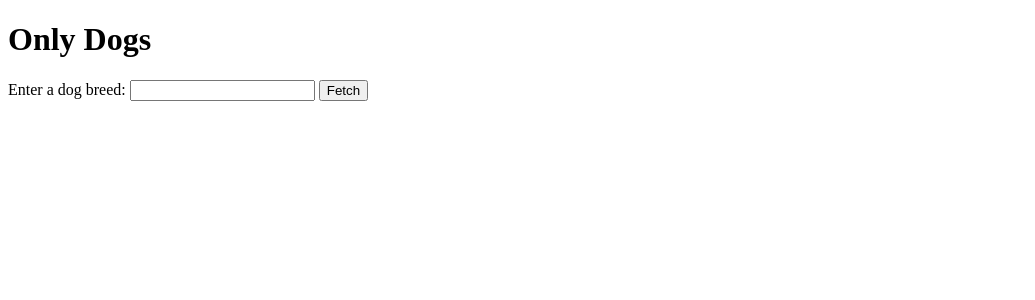
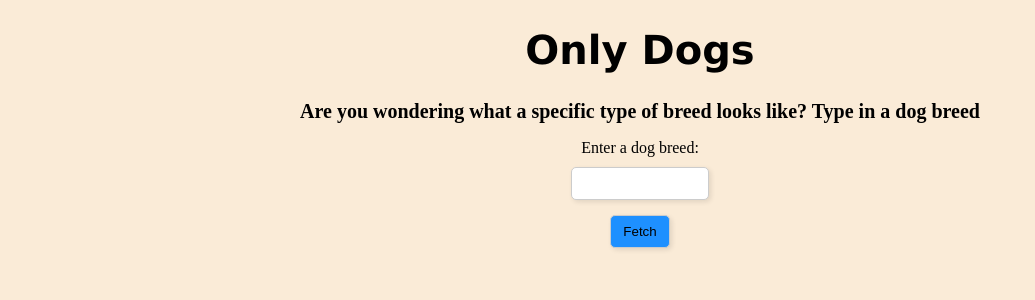
Before and after one commit to erobins03/final-project, a Flask app: page / in a window 1280 px wide. Shown: the top 300 px of the page, without its empty margins (0-1035 px from the left). Run offline with Flask 3, Linux system fonts and the light colour scheme.

Commit message:
updating the project

```diff
--- a/app.py
+++ b/app.py
@@ -2,68 +2,69 @@ import urllib.parse, urllib.request, urllib.error, json
 import requests
 import pprint
 from flask import Flask, render_template, request
-import function
+from function import *
 
 app = Flask (__name__)
 
-def get_url(url):
-    try:
-        response = urllib.request.urlopen(url)
-        return json.loads(response.read())
-    except urllib.error.URLError as e:
-        print("Error: Unable to reach the server: ", e)
-        return None
-    except urllib.error.HTTPError as e:
-        print("Error: HTTP error code: ", e.code, e.reason)
-        return None
-    except Exception as e:
-        print("An unexpected error occurred: ", e)
-        return None
+# def get_url(url):
+#     try:
+#         response = urllib.request.urlopen(url)
+#         return json.loads(response.read())
+#     except urllib.error.URLError as e:
+#         # print("Error: Unable to reach the server: ", e)
+#         return None
+#     except urllib.error.HTTPError as e:
+#         # print("Error: HTTP error code: ", e.code, e.reason)
+#         return None
+#     except Exception as e:
+#         # print("An unexpected error occurred: ", e)
+#         return None
+#
+# def print_data(image_data):
+#     if image_data and image_data["status"] == "success":
+#         image_url = image_data["message"]
+#         # print("Random dog image url: ", image_url)
+#         return False
+#     else:
+#         # print("Failed to get a random dog image.")
+#         return True
+#
+#
+# def get_dog_photo(breed):
+#     baseurl = "https://dog.ceo/api/breed/"
+#     endpoint = "/images/random"
+#
+#     def make_breed(breed):
+#         if len(breed.split()) == 2:
+#             dog = breed.split()[1]
+#             dog += '/'
+#             dog += breed.split()[0]
+#             return dog
+#         else:
+#             return breed
+#
+#     def make_url(dog):
+#         return baseurl + dog + endpoint
+#
+#     dog = make_breed(breed)
+#     output = get_url(make_url(dog))
+#     failure = print_data(output)
+#     if failure:
+#         output = get_url(make_url(breed.replace(' ', '')))
+#         failure = print_data(output)
+#     if failure and len(breed.split()) == 2:
+#         split = breed.split()
+#         breed = split[1] + ' ' + split[0]
+#         dog = make_breed(breed)
+#         url = make_url(dog)
+#         output = get_url(url)
+#         print_data(output)
+#     return output
+#
+# def get_dog_info_url(breed):
+#     dog_info_url = "https://en.wikipedia.org/wiki/" + breed.replace(" ", "_")
+#     return dog_info_url
 
-def print_data(image_data):
-    if image_data and image_data["status"] == "success":
-        image_url = image_data["message"]
-        print("Random dog image url: ", image_url)
-        return False
-    else:
-        print("Failed to get a random dog image.")
-        return True
-
-
-def get_dog_photo(breed):
-    baseurl = "https://dog.ceo/api/breed/"
-    endpoint = "/images/random"
-
-    def make_breed(breed):
-        if len(breed.split()) == 2:
-            dog = breed.split()[1]
-            dog += '/'
-            dog += breed.split()[0]
-            return dog
-        else:
-            return breed
-
-    def make_url(dog):
-        return baseurl + dog + endpoint
-
-    dog = make_breed(breed)
-    output = get_url(make_url(dog))
-    failure = print_data(output)
-    if failure:
-        output = get_url(make_url(breed.replace(' ', '')))
-        failure = print_data(output)
-    if failure and len(breed.split()) == 2:
-        split = breed.split()
-        breed = split[1] + ' ' + split[0]
-        dog = make_breed(breed)
-        url = make_url(dog)
-        output = get_url(url)
-        print_data(output)
-    return output
-
-def get_dog_info_url(breed):
-    dog_info_url = "https://en.wikipedia.org/wiki/" + breed.replace(" ", "_")
-    return dog_info_url
 
 @app.route("/")
 def index():
@@ -74,11 +75,12 @@ def results():
     if request.method == "POST":
         breed = request.form["breed"]
         image_data = get_dog_photo(breed)
-        # if print_data(image_data):
-        #     image_data = get_dog_photo(breed.replace(' ', ''))
-        #     print_data(image_data)
+        if image_data is None:
+            random_image_data = get_url("https://dog.ceo/api/breeds/image/random")
+            return render_template("results.html", breed=breed, image_data=random_image_data, success=False)
         dog_info_url = get_dog_info_url(breed)
-        return render_template("results.html", breed=breed, image_data=image_data, dog_info_url=dog_info_url)
+        return render_template("results.html", breed=breed, image_data=image_data, dog_info_url=dog_info_url, success=True)
+
 
     if request.method == "GET":
         return index()
--- a/static/styles/layout.css
+++ b/static/styles/layout.css
@@ -0,0 +1,101 @@
+h1 {
+    color: black;
+    text-align: center;
+    font-family: Verdana;
+    font-size: 40px;
+}
+
+h2 {
+    color: black;
+    text-align: center;
+    font-family: Chalkboard;
+    font-size: 20px;
+}
+
+.image-container h1 {
+     color: black;
+    text-align: center;
+    font-family: Cursive;
+    font-size: 20px;
+}
+
+button {
+    border: 1px solid #ccc;
+    border-radius: 5px;
+    padding: 8px;
+    box-shadow: 2px 2px 5px rgba(0, 0, 0, 0.1);
+    width: 60px;
+    margin: 15px auto;
+}
+
+form input[type="text"] {
+    border: 1px solid #ccc;
+    border-radius: 5px;
+    padding: 8px;
+    box-shadow: 2px 2px 5px rgba(0, 0, 0, 0.1);
+    margin-top: 10px;
+    width: 120px;
+}
+
+/* Style the submit button */
+button {
+    background-color: dodgerblue;
+    color: black;
+    cursor: pointer;
+    border-radius: 5px;
+}
+
+.goofy-button {
+    width: 100px;
+}
+
+button:hover {
+    background-color: antiquewhite;
+}
+
+body {
+    background-color: antiquewhite;
+}
+
+.form-class {
+    text-align: center;
+}
+
+form {
+    display: flex;
+    flex-direction: column;
+    align-items: center;
+}
+
+.image-container {
+    text-align: center;
+}
+
+a {
+    color: royalblue;
+    text-decoration: none;
+    font-weight: bold;
+    display: block;
+    margin-top: 10px;
+    font-size: 20px;
+}
+
+a:hover {
+    text-decoration: underline;
+}
+
+.custom-image {
+    max-width: 400px;
+    max-height: 300px;
+    min-width: 200px;
+    min-height: 150px;
+    border: 2px solid darkgray;
+    display: block;
+    margin: 0 auto;
+    border-radius: 5px;
+    box-shadow: 2px 2px 5px rgba(0, 0, 0, 0.1);
+}
+
+.image-caption {
+    font-size: 20px;
+}
--- a/templates/index.html
+++ b/templates/index.html
@@ -7,16 +7,21 @@
     </head>
 
     <body>
-        <header>
-            <h1>Only Dogs</h1>
-        </header>
+        {% block header %}
+            <header>
+                <h1>Only Dogs</h1>
+                <h2>Are you wondering what a specific type of breed looks like? Type in a dog breed</h2>
+            </header>
+        {% endblock %}
+
         {% block content %}
-        <form action="/results" method="POST">
+        <div class = "form-class">
+            <form action="/results" method="POST">
             <label for="breed">Enter a dog breed:</label>
             <input type="text" id="breed" name="breed">
             <button type="submit">Fetch</button>
-        </form>
+            </form>
+        </div>
     </body>
-
 </html>
 {% endblock %}
```
Also changed, not shown: function.py (+60 -65 lines), templates/results.html (+18 -12 lines).
